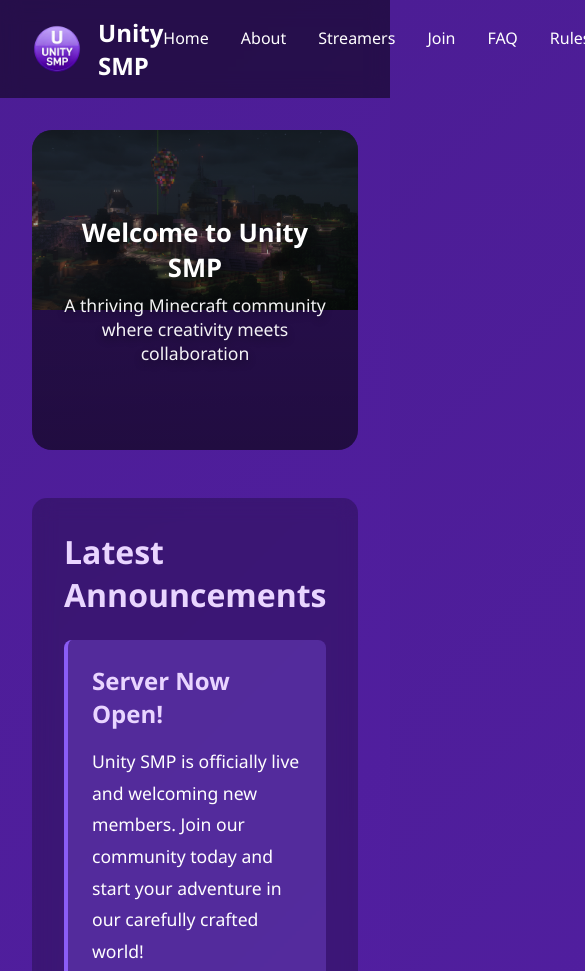
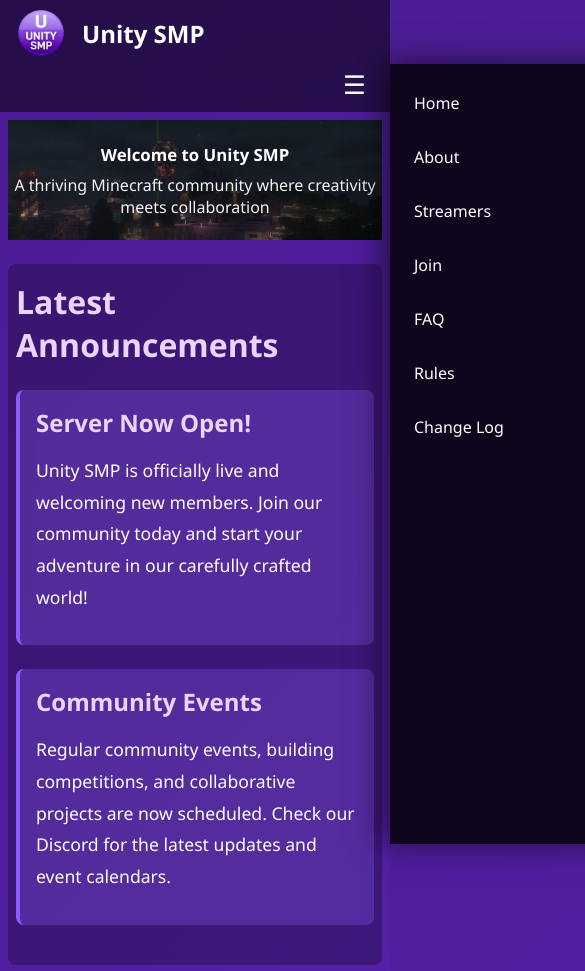
Before and after one commit to mpjeffnorton1/Imperial-Jedi-SMP, a website: page index.html in a window 390 px wide. Shown: the top 971 px of the page, 585 px wide, since content can reach past the window. Drawn offline with Linux system fonts and the light colour scheme.

Commit message:
Mobile Response
Mobile Response Design

```diff
--- a/index.html
+++ b/index.html
@@ -180,15 +180,18 @@
             <img src="/UnitySMPLogo.png" alt="Unity SMP Logo" class="logo">
             <span style="font-size: 1.5rem; font-weight: bold;">Unity SMP</span>
         </div>
-        <ul class="nav-links">
-            <li><a href="#" onclick="showPage('home')">Home</a></li>
-            <li><a href="#" onclick="showPage('about')">About</a></li>
-            <li><a href="#" onclick="showPage('streamers')">Streamers</a></li>
-            <li><a href="#" onclick="showPage('join')">Join</a></li>
-            <li><a href="#" onclick="showPage('faq')">FAQ</a></li>
-            <li><a href="#" onclick="showPage('rules')">Rules</a></li>
-            <li><a href="#" onclick="showPage('changelog')">Change Log</a></li>
-        </ul>
+        <button class="nav-toggle" aria-controls="primary-navigation" aria-expanded="false" aria-label="Menu">☰</button>
+        <div class="nav-container" id="primary-navigation">
+            <ul class="nav-links">
+                <li><a href="#home" onclick="showPage('home')">Home</a></li>
+                <li><a href="#about" onclick="showPage('about')">About</a></li>
+                <li><a href="#streamers" onclick="showPage('streamers')">Streamers</a></li>
+                <li><a href="#join" onclick="showPage('join')">Join</a></li>
+                <li><a href="#faq" onclick="showPage('faq')">FAQ</a></li>
+                <li><a href="#rules" onclick="showPage('rules')">Rules</a></li>
+                <li><a href="#changelog" onclick="showPage('changelog')">Change Log</a></li>
+            </ul>
+        </div>
     </nav>
 
     <div class="container">
--- a/script.js
+++ b/script.js
@@ -72,3 +72,60 @@
     update();
     startAutoplay();
 });
+
+// Mobile nav toggle behavior
+document.addEventListener('DOMContentLoaded', () => {
+    const toggle = document.querySelector('.nav-toggle');
+    const navContainer = document.querySelector('.nav-container');
+    if (!toggle || !navContainer) return;
+
+    // create backdrop
+    const backdrop = document.createElement('div');
+    backdrop.className = 'nav-backdrop';
+    document.body.appendChild(backdrop);
+
+    function openNav() {
+        navContainer.classList.add('open');
+        backdrop.classList.add('show');
+        toggle.setAttribute('aria-expanded', 'true');
+        document.body.style.overflow = 'hidden';
+    }
+
+    function closeNav() {
+        navContainer.classList.remove('open');
+        backdrop.classList.remove('show');
+        toggle.setAttribute('aria-expanded', 'false');
+        document.body.style.overflow = '';
+    }
+
+    toggle.addEventListener('click', () => {
+        const expanded = toggle.getAttribute('aria-expanded') === 'true';
+        if (expanded) closeNav(); else openNav();
+    });
+
+    backdrop.addEventListener('click', closeNav);
+
+    // Close nav when a link is clicked
+    navContainer.addEventListener('click', (e) => {
+        if (e.target.tagName === 'A') closeNav();
+    });
+    // Close on Escape
+    document.addEventListener('keydown', (e) => {
+        if (e.key === 'Escape') {
+            const expanded = toggle.getAttribute('aria-expanded') === 'true';
+            if (expanded) closeNav();
+        }
+    });
+
+    // Swap toggle icon when opening/closing
+    const originalIcon = toggle.innerHTML;
+    function updateToggleIcon(open) {
+        toggle.innerHTML = open ? '✕' : originalIcon;
+    }
+    const origOpen = toggle.getAttribute('aria-expanded') === 'true';
+    updateToggleIcon(origOpen);
+    const origOpenObserver = new MutationObserver(() => {
+        updateToggleIcon(toggle.getAttribute('aria-expanded') === 'true');
+    });
+    origOpenObserver.observe(toggle, { attributes: true, attributeFilter: ['aria-expanded'] });
+});
--- a/styles.css
+++ b/styles.css
@@ -49,6 +49,39 @@
 
 .nav-links a:hover {
     color: #c4b5fd;
+}
+
+/* Hamburger toggle */
+.nav-toggle {
+    display: none;
+    background: transparent;
+    border: none;
+    color: #fff;
+    font-size: 1.6rem;
+    cursor: pointer;
+    padding: 0.25rem 0.5rem;
+}
+
+.nav-toggle.open {
+    background: rgba(255, 255, 255, 0.08);
+    border-radius: 6px;
+}
+
+.nav-container {
+    display: flex;
+    align-items: center;
+}
+
+/* Mobile nav hidden by default; revealed when .open class is added */
+.nav-container.hidden-mobile {
+    display: none;
+}
+
+.nav-backdrop {
+    position: fixed;
+    inset: 0;
+    background: rgba(0, 0, 0, 0.4);
+    z-index: 900;
 }
 
 .container {
@@ -703,3 +736,171 @@
         padding: 1rem;
     }
 }
+
+/* --- Mobile responsiveness improvements --- */
+@media (max-width: 700px) {
+    .navbar {
+        flex-direction: column;
+        align-items: flex-start;
+        padding: 0.5rem 1rem;
+    }
+
+    .logo-container {
+        margin-bottom: 0.5rem;
+    }
+
+    .nav-links {
+        flex-direction: column;
+        gap: 0.5rem;
+        width: 100%;
+        align-items: flex-start;
+        padding-left: 0;
+    }
+
+    .nav-links li {
+        width: 100%;
+    }
+
+    .nav-links a {
+        display: block;
+        padding: 0.75rem 0.5rem;
+        width: 100%;
+        border-radius: 6px;
+    }
+
+    .container {
+        padding: 0.5rem;
+    }
+
+    .hero {
+        border-radius: 0;
+        margin-bottom: 1.5rem;
+        padding: 0;
+    }
+
+    .section {
+        padding: 1rem 0.5rem;
+        border-radius: 8px;
+    }
+
+    .grid {
+        grid-template-columns: 1fr;
+        gap: 1rem;
+    }
+
+    .team-grid,
+    .thanks-grid,
+    .streamers-grid {
+        grid-template-columns: 1fr;
+        gap: 1rem;
+    }
+
+    .card,
+    .team-member,
+    .thanks-member,
+    .streamer-card {
+        padding: 1rem;
+        border-radius: 8px;
+    }
+
+    .hero-content {
+        min-height: 180px;
+        padding: 1rem 0.5rem;
+    }
+
+    .hero-content h1 {
+        font-size: 1.3rem;
+    }
+
+    .hero-content p {
+        font-size: 1rem;
+        padding: 0 0.25rem;
+    }
+
+    .carousel {
+        max-width: 100vw;
+        border-radius: 0;
+    }
+
+    .carousel-btn {
+        width: 36px;
+        height: 36px;
+        font-size: 1.2rem;
+    }
+
+    .carousel-slide img {
+        border-radius: 4px;
+        max-height: 220px;
+        object-fit: cover;
+    }
+
+    .btn {
+        padding: 0.7rem 1.2rem;
+        font-size: 1rem;
+        border-radius: 6px;
+    }
+
+    .announcement {
+        padding: 1rem;
+        font-size: 1rem;
+    }
+
+    .faq-category h3 {
+        font-size: 1.2rem;
+    }
+
+    .faq-item {
+        padding: 1rem;
+        font-size: 1rem;
+    }
+
+    /* Mobile nav toggle visibility and behavior */
+    .nav-toggle {
+        display: inline-block;
+        margin-left: auto;
+    }
+
+    .nav-container {
+        position: fixed;
+        top: 64px;
+        right: 0;
+        width: 80%;
+        max-width: 320px;
+        height: calc(100vh - 64px);
+        background: rgba(12, 6, 23, 0.95);
+        box-shadow: -6px 0 30px rgba(0, 0, 0, 0.6);
+        transform: translateX(100%);
+        transition: transform 300ms ease;
+        z-index: 1000;
+        display: flex;
+        flex-direction: column;
+        padding: 1rem;
+    }
+
+    .nav-container.open {
+        transform: translateX(0);
+    }
+
+    .nav-backdrop {
+        display: none;
+    }
+
+    .nav-backdrop.show {
+        display: block;
+    }
+}
+
+@media (max-width: 400px) {
+    .hero-content {
+        min-height: 120px;
+        padding: 0.5rem 0.1rem;
+    }
+
+    .hero-content h1 {
+        font-size: 1.05rem;
+    }
+
+    .carousel-slide img {
+        max-height: 120px;
+    }
+}
```
